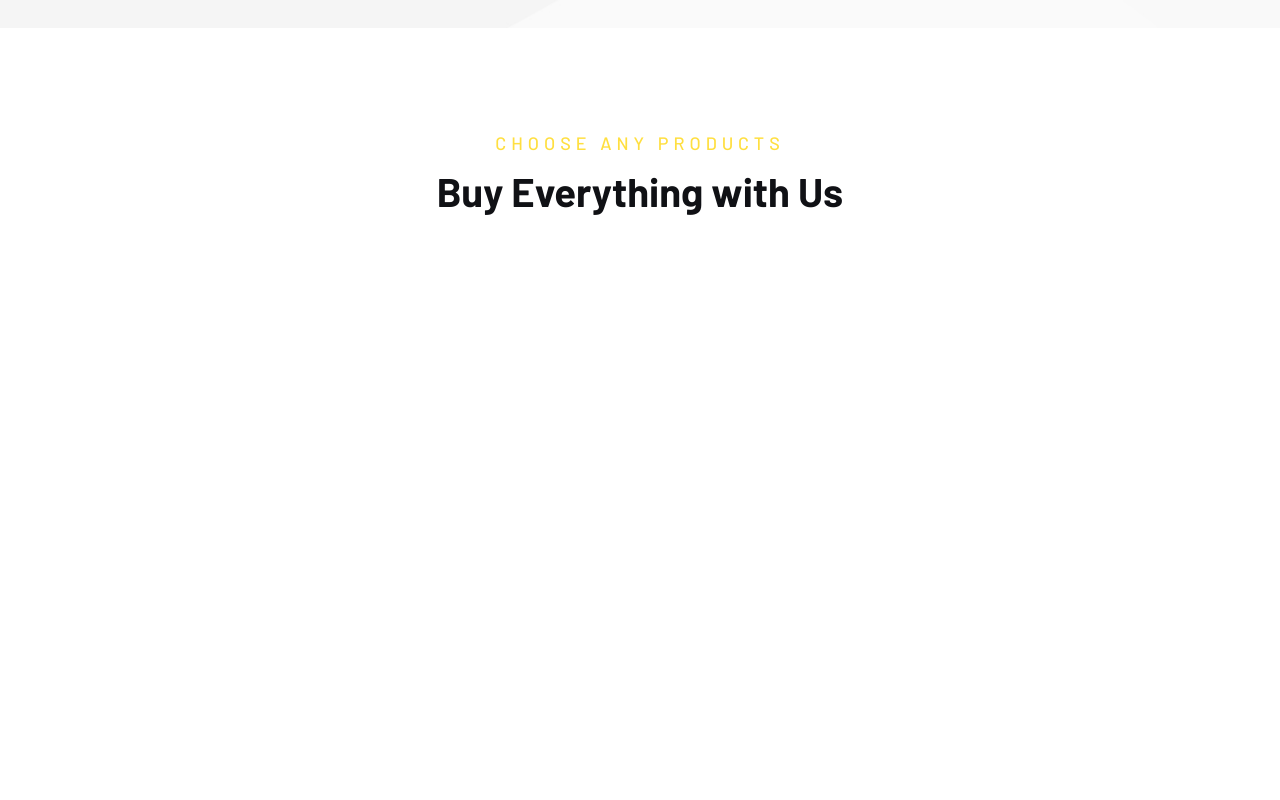
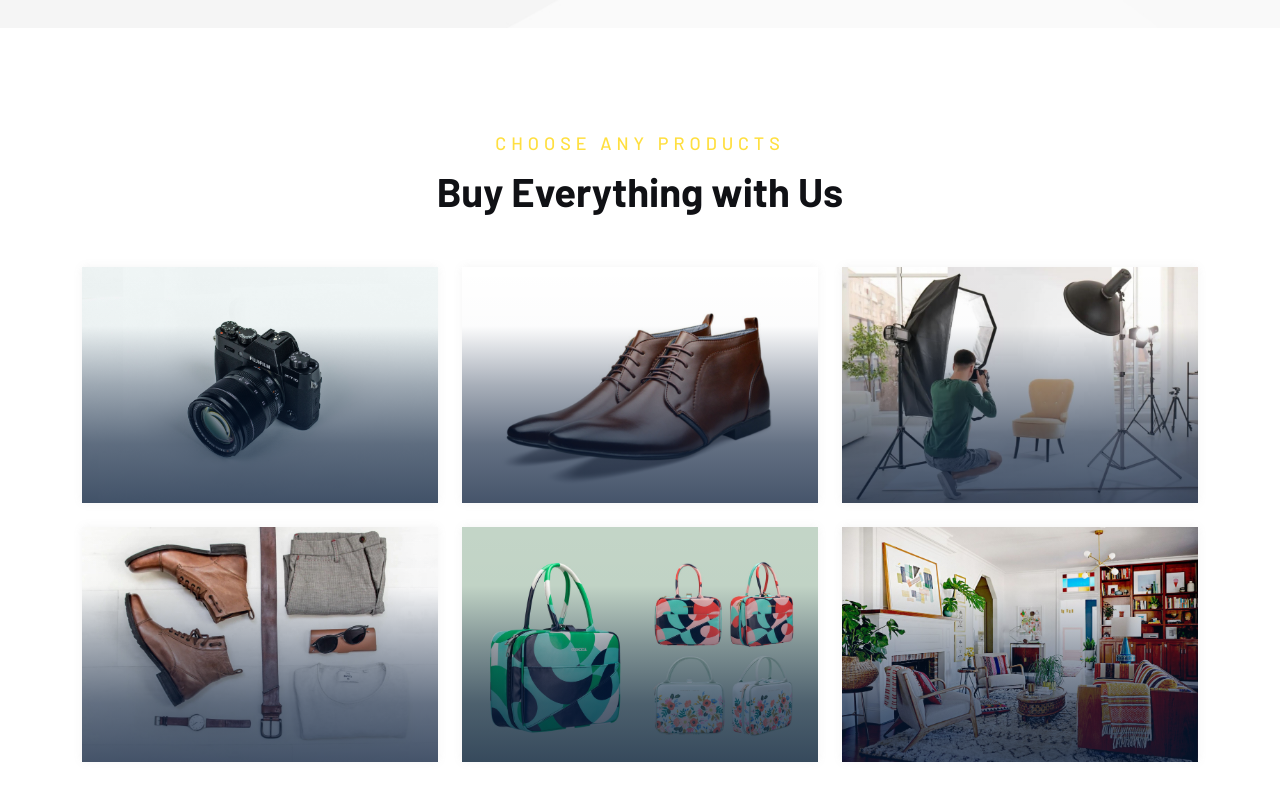
Before and after one commit to chatterjee2407/ecommerce, a React (Vite) app: page / in a window 1280 px wide. Shown: the part 852-1652 px from the top of the page. Before the commit the page ends 1229 px from the top, so only its background shows below. Built offline with nearby package versions, Linux system fonts and the light colour scheme.

Commit message:
Commit all changes

```diff
--- a/src/home/HomeCategory.jsx
+++ b/src/home/HomeCategory.jsx
@@ -1,4 +1,5 @@
 import React from 'react'
+import { Link } from 'react-router-dom';
 
 const subTitle = "Choose Any Products";
 const title = "Buy Everything with Us";
@@ -51,9 +52,22 @@ const HomeCategory = () => {
                     <span className="subtitle">{subTitle}</span>
                     <h2 className="title">{title}</h2>
                 </div>
+
                 {/*section card */}
-                <div>
-
+                <div className="section-wrapper">
+                    <div className="row g-4 justify-content-center row-cols-md-3 row-cols-sm-2 row-cols-1">
+                    {
+                            categoryList.map((val,i ) => (<div key={i}>
+                            <Link to="/shop" className="category-item">
+                                <div className="category-inner">
+                                    <div className="category-thumb">
+                                        <img src={val.imgUrl} alt="" />
+                                    </div>
+                                </div>
+                            </Link>
+                        </div>))
+                    }
+                    </div>
                 </div>
             </div>
     </div>;
```
